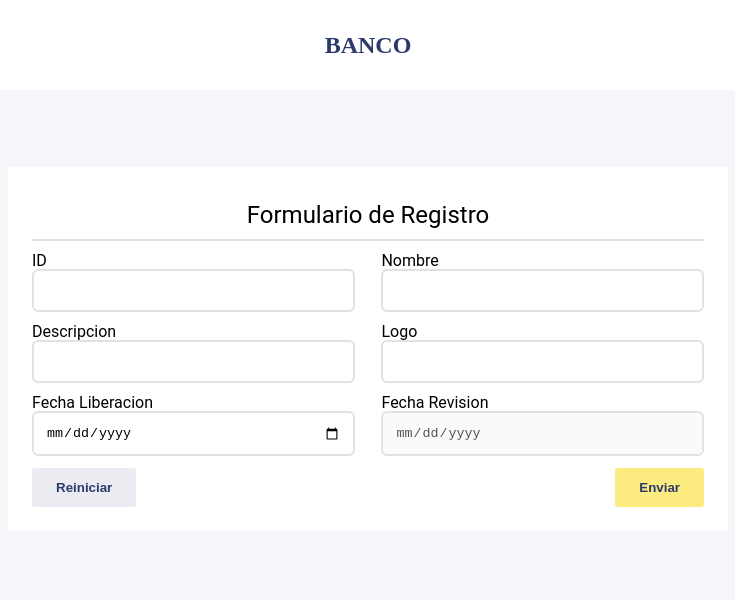
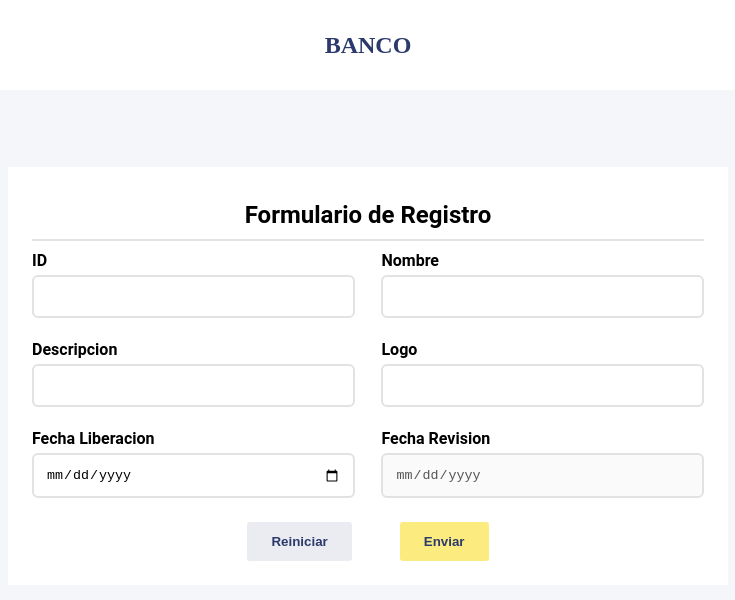
Before and after one commit to francomamani/FrancoJesusMamaniPozo, an Angular app: page /create in a window 1280 px wide. Shown: the top 600 px of the page, without its empty margins (272-1007 px from the left). Built offline with nearby package versions, Linux system fonts and the light colour scheme.

Commit message:
error styles added

```diff
--- a/src/app/components/product/product-form/product-form.component.html
+++ b/src/app/components/product/product-form/product-form.component.html
@@ -12,7 +12,7 @@
           autocomplete="off"
         />
         <div *ngIf="idAlreadyExists">ID no valido!</div>
-        <div *ngIf="hasErrors('id')">
+        <div *ngIf="hasErrors('id')" class="error">
           <div *ngIf="productForm.get('id')?.hasError('required')">
             Este campo es requerido!
           </div>
@@ -33,7 +33,7 @@
           id="name"
           autocomplete="off"
         />
-        <div *ngIf="hasErrors('name')">
+        <div *ngIf="hasErrors('name')" class="error">
           <div *ngIf="productForm.get('name')?.hasError('required')">
             Este campo es requerido!
           </div>
@@ -54,7 +54,7 @@
           id="description"
           autocomplete="off"
         />
-        <div *ngIf="hasErrors('description')">
+        <div *ngIf="hasErrors('description')" class="error">
           <div *ngIf="productForm.get('description')?.hasError('required')">
             Este campo es requerido!
           </div>
@@ -75,7 +75,7 @@
           id="logo"
           autocomplete="off"
         />
-        <div *ngIf="hasErrors('logo')">
+        <div *ngIf="hasErrors('logo')" class="error">
           <div *ngIf="productForm.get('logo')?.hasError('required')">
             Este campo es requerido!
           </div>
@@ -90,13 +90,11 @@
           id="dateRelease"
           autocomplete="off"
         />
-        <div *ngIf="hasErrors('dateRelease')">
+        <div *ngIf="hasErrors('dateRelease')" class="error">
           <div *ngIf="productForm.get('dateRelease')?.hasError('required')">
             Este campo es requerido!
           </div>
-          <div
-            *ngIf="productForm.get('dateRelease')?.hasError('invalidDate')"
-          >
+          <div *ngIf="productForm.get('dateRelease')?.hasError('invalidDate')">
             Fecha no valida!
           </div>
         </div>
@@ -111,6 +109,7 @@
           autocomplete="off"
         />
       </section>
+      <div class="form__button-container">
         <button class="button button--secondary" (click)="reset()">
           Reiniciar
         </button>
@@ -121,6 +120,7 @@
         >
           Enviar
         </button>
+      </div>
     </form>
   </div>
 </div>
--- a/src/styles/components/_forms.scss
+++ b/src/styles/components/_forms.scss
@@ -12,6 +12,7 @@
     h1 {
       width: 100%;
       font-size: 18pt;
+      font-weight: bold;
       border-bottom: 2px solid $border-color;
       text-align: center;
       padding: 12px 0;
@@ -21,7 +22,20 @@
     section {
       @include flex(column, flex-start);
       width: 48%;
-      margin-bottom: 12px;
+      margin-bottom: 24px;
+      label {
+        font-weight: bold;
+        margin-bottom: 6px;
+      }
+    }
+
+    &__button-container {
+      width: 100%;
+      @include flex(row, center);
+
+      & > * {
+        margin: 0 24px;
+      }
     }
 
     @include break(lg) {
@@ -29,3 +43,9 @@
     }
   }
 }
+
+.error {
+  font-size: 10pt;
+  color: $danger-color;
+  margin-top: 6px;
+}
--- a/src/styles/components/_inputs.scss
+++ b/src/styles/components/_inputs.scss
@@ -6,4 +6,8 @@
   border-radius: 6px;
   border: 2px solid $border-color;
   outline: none;
+
+  &.ng-invalid.ng-touched {
+    border-color: $danger-color;
+  }
 }
--- a/src/styles/helpers/_variables.scss
+++ b/src/styles/helpers/_variables.scss
@@ -5,6 +5,7 @@ $table-primary-color: #f9fafc;
 
 $primary-color: #fcec7f;
 $secondary-color: #eaecf2;
+$danger-color: #dc8380;
 
 $dark-blue: #2c3a6b;
 $border-color: #e1e2e3;
```
Lines whose indentation alone changed are shown as unchanged.
